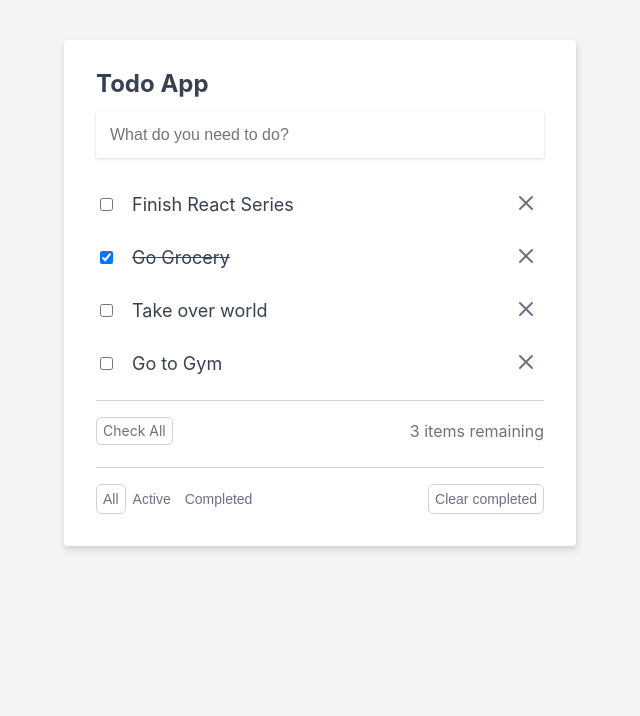
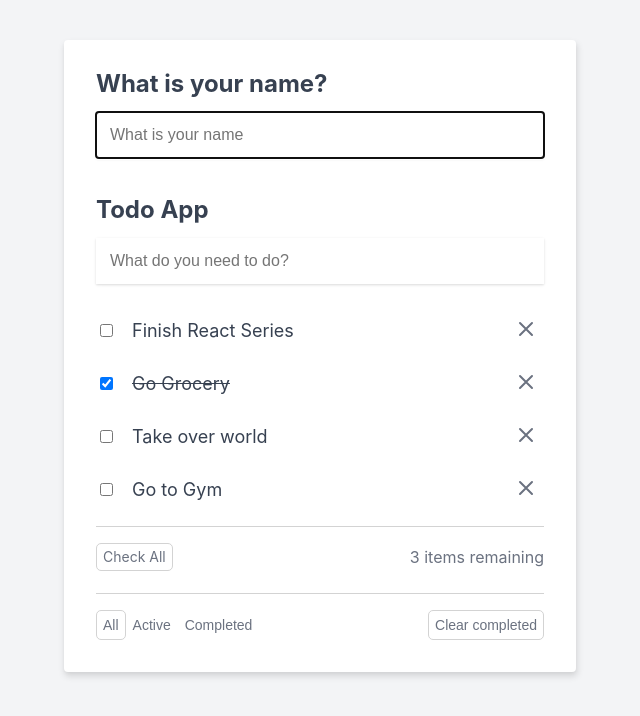
Before and after one commit to AndressaDaCosta/laracast-react, a React (Create React App) app in the folder lc-react/: page / in a window 1280 px wide. Shown: the top 716 px of the page, without its empty margins (320-960 px from the left). Built offline with nearby package versions, Linux system fonts and the light colour scheme.

Commit message:
Episode 8 - Other Built-in React Hooks

```diff
--- a/lc-react/src/App.css
+++ b/lc-react/src/App.css
@@ -148,3 +148,10 @@
 	margin-top: 20px;
 	text-align: center;
 }
+.name-container {
+	margin-bottom: 40px;
+}
+
+.name-label {
+	margin-top: 15px;
+}
--- a/lc-react/src/components/App.jsx
+++ b/lc-react/src/components/App.jsx
@@ -1,4 +1,4 @@
-import { useState } from 'react';
+import { useEffect, useMemo, useRef, useState } from 'react';
 import NoTodos from './NoTodos';
 import TodoForm from './TodoForm';
 import TodoList from './TodoList';
@@ -6,6 +6,9 @@
 import '../App.css';
 
 function App() {
+	const [name, setName] = useState('');
+	const nameInputEl = useRef(null);
+
 	const [todos, setTodos] = useState([
 		{
 			id: 1,
@@ -102,13 +105,18 @@
 
 		setTodos(updatedTodos);
 	}
-	function remaining() {
+
+	function remainingCalculation() {
+		// console.log('calculating remaining todos. This is slow.');
+		// for (let index = 0; index < 2000000000; index++) {}
 		return todos.filter((todo) => !todo.isComplete).length;
 	}
 
 	function clearCompleted() {
 		setTodos([...todos].filter((todo) => !todo.isComplete));
 	}
+
+	const remaining = useMemo(remainingCalculation, [todos]);
 
 	function completeAllTodos() {
 		const updatedTodos = todos.map((todo) => {
@@ -130,9 +138,32 @@
 		}
 	}
 
+	useEffect(() => {
+		// console.log('use effect running');
+		nameInputEl.current.focus();
+
+		return function cleanup() {
+			// console.log('cleaning up');
+		};
+	}, []);
+
 	return (
 		<div className="todo-app-container">
 			<div className="todo-app">
+				<div className="name-container">
+					<h2>What is your name?</h2>
+					<form action="#">
+						<input
+							type="text"
+							ref={nameInputEl}
+							className="todo-input"
+							placeholder="What is your name"
+							value={name}
+							onChange={(event) => setName(event.target.value)}
+						/>
+					</form>
+					{name && <p className="name-label">Hello, {name}</p>}
+				</div>
 				<h2>Todo App</h2>
 				<TodoForm addTodo={addTodo} />
 
--- a/lc-react/src/components/TodoItemsRemaining.jsx
+++ b/lc-react/src/components/TodoItemsRemaining.jsx
@@ -2,11 +2,11 @@
 import PropTypes from 'prop-types';
 
 TodoItemsRemaining.propTypes = {
-	remaining: PropTypes.func.isRequired
+	remaining: PropTypes.number.isRequired
 };
 
 function TodoItemsRemaining(props) {
-	return <span>{props.remaining()} items remaining</span>;
+	return <span>{props.remaining} items remaining</span>;
 }
 
 export default TodoItemsRemaining;
--- a/lc-react/src/components/TodoList.jsx
+++ b/lc-react/src/components/TodoList.jsx
@@ -13,7 +13,7 @@
 	updateTodo: PropTypes.func.isRequired,
 	cancelEdit: PropTypes.func.isRequired,
 	deleteTodo: PropTypes.func.isRequired,
-	remaining: PropTypes.func.isRequired,
+	remaining: PropTypes.number.isRequired,
 	clearCompleted: PropTypes.func.isRequired,
 	completeAllTodos: PropTypes.func.isRequired
 };
```
